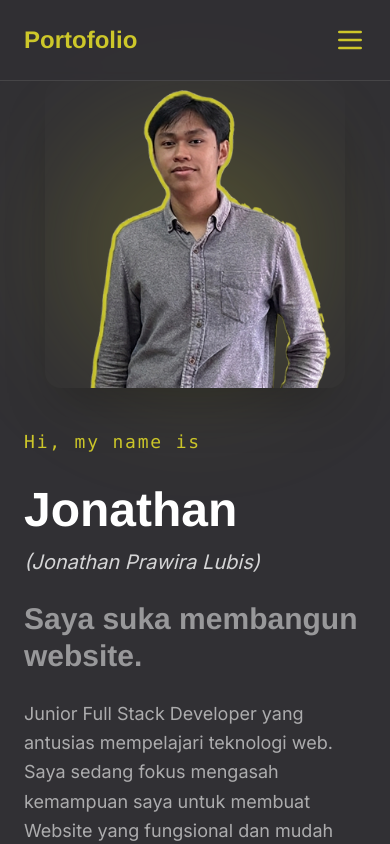
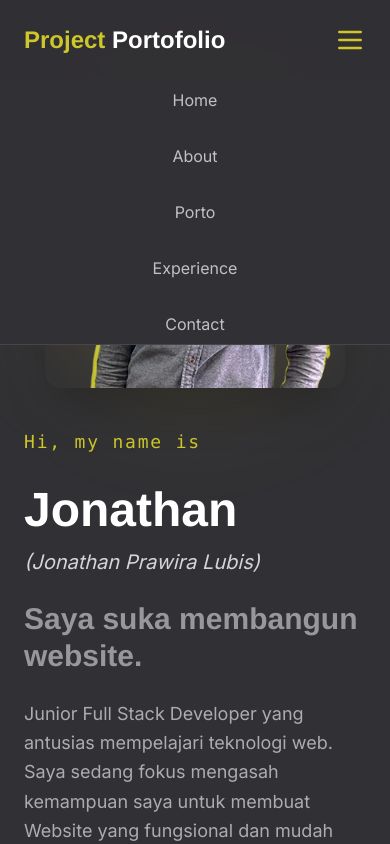
Before and after one commit to jojoproject/My-portofolio, a website: page src/index.html in a window 390 px wide. Both pictures are taken after a click on the button 350 px from the left and 40 px from the top of the page. Shown: the top 844 px of the page. Drawn offline with nearby package versions, Linux system fonts and the light colour scheme.

Commit message:
memperbaiki menu pada mobile

```diff
--- a/src/index.html
+++ b/src/index.html
@@ -14,10 +14,10 @@
 <body class="bg-brand-dark text-white font-inter">
 
     <nav class="fixed top-0 w-full z-50 bg-brand-dark/90 backdrop-blur-sm border-b border-white/10 transition-all duration-300">
-        <div class="max-w-7xl mx-auto px-6 h-20 flex items-center justify-between">
+        <div class="max-w-7xl mx-auto px-6 h-20 flex items-center justify-between relative">
 
             <a href="#home" class="text-2xl font-bold font-arimo cursor-pointer">
-                <span class="text-brand-gold">Portofolio</span>
+                <span class="text-brand-gold">Project</span> Portofolio
             </a>
 
             <div id="nav-menu" class="hidden md:flex items-center gap-8 text-white/70 font-inter">
@@ -32,9 +32,19 @@
                 Blog
             </a>
 
-            <button class="md:hidden text-brand-gold focus:outline-none">
+            <button id="mobile-menu-btn" class="md:hidden text-brand-gold focus:outline-none">
                 <svg class="w-8 h-8" fill="none" stroke="currentColor" viewBox="0 0 24 24"><path stroke-linecap="round" stroke-linejoin="round" stroke-width="2" d="M4 6h16M4 12h16M4 18h16"></path></svg>
             </button>
+        </div>
+
+        <div id="mobile-menu" class="hidden md:hidden absolute top-20 left-0 w-full bg-brand-dark border-b border-white/10 shadow-xl">
+            <div class="flex flex-col px-6 py-4 space-y-4 text-center">
+                <a href="#home" class="mobile-link text-white/70 hover:text-brand-gold font-medium py-2">Home</a>
+                <a href="#about" class="mobile-link text-white/70 hover:text-brand-gold font-medium py-2">About</a>
+                <a href="#porto" class="mobile-link text-white/70 hover:text-brand-gold font-medium py-2">Porto</a>
+                <a href="#experience" class="mobile-link text-white/70 hover:text-brand-gold font-medium py-2">Experience</a>
+                <a href="#contact" class="mobile-link text-white/70 hover:text-brand-gold font-medium py-2">Contact</a>
+            </div>
         </div>
     </nav>
 
@@ -470,32 +480,41 @@
     </footer>
 
     <script>
-        // 1. Ambil semua elemen section dan link navbar
+        const btn = document.getElementById('mobile-menu-btn');
+        const menu = document.getElementById('mobile-menu');
+        const mobileLinks = document.querySelectorAll('.mobile-link');
+
+        if (btn) {
+            btn.addEventListener('click', () => {
+                menu.classList.toggle('hidden');
+            });
+        }
+
+        mobileLinks.forEach(link => {
+            link.addEventListener('click', () => {
+                menu.classList.add('hidden');
+            });
+        });
+
         const sections = document.querySelectorAll('section');
         const navLinks = document.querySelectorAll('.nav-link');
 
-        // 2. Fungsi untuk mengatur posisi scroll
         window.onscroll = () => {
             let current = "";
 
-            // Cek posisi setiap section
             sections.forEach(section => {
                 const sectionTop = section.offsetTop;
                 const sectionHeight = section.clientHeight;
 
-                // Jika posisi scroll sudah masuk ke area section (dikurangi sedikit offset agar responsif)
                 if (pageYOffset >= (sectionTop - sectionHeight / 3)) {
                     current = section.getAttribute('id');
                 }
             });
 
-            // 3. Ubah warna link sesuai section yang aktif
             navLinks.forEach(link => {
-                // Hapus warna kuning (active) dari semua link dulu
                 link.classList.remove('text-brand-gold');
-                link.classList.add('text-white/70'); // Kembalikan ke warna abu-abu
+                link.classList.add('text-white/70');
 
-                // Jika href link cocok dengan id section saat ini, beri warna kuning
                 if (link.getAttribute('href').includes(current)) {
                     link.classList.add('text-brand-gold');
                     link.classList.remove('text-white/70');
```
